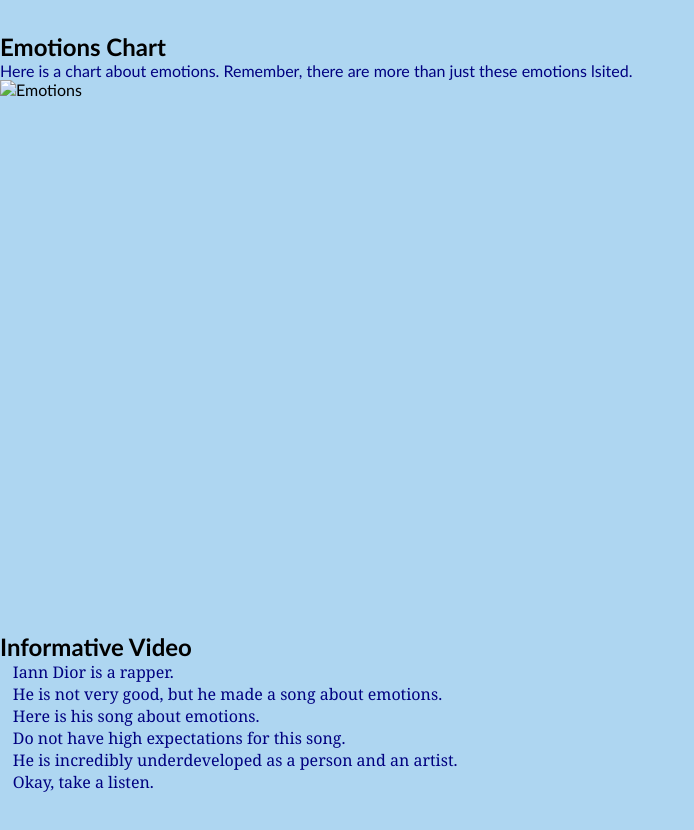
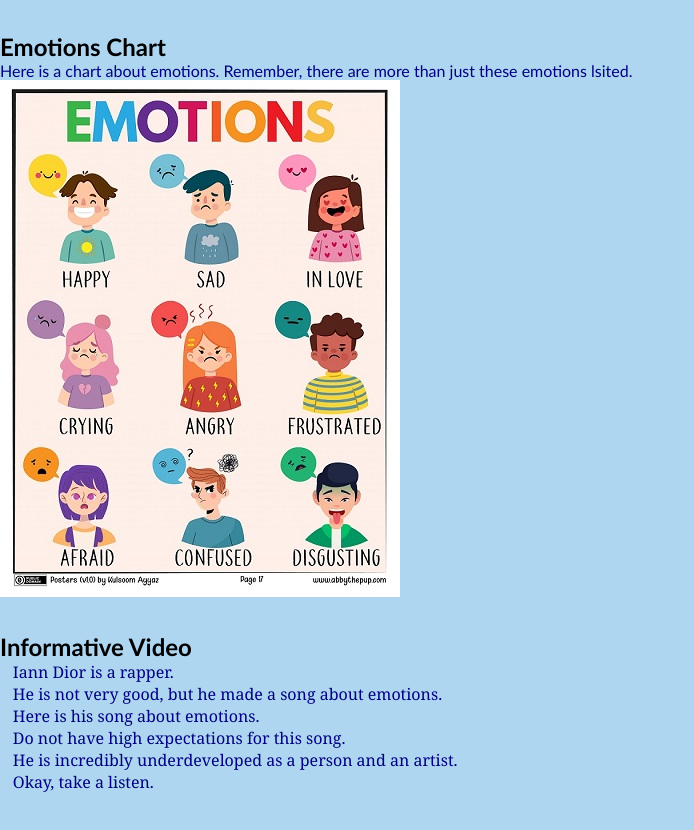
Before and after one commit to IsaacTowner/IsaacTownerWebDev, a plain HTML site: page Scratch.html in a window 1280 px wide. Shown: the part 118-948 px from the top of the page, without its empty margins (0-694 px from the left). Drawn offline with Linux system fonts and the light colour scheme; the site is published under a folder, as on GitHub Pages, so addresses that start at the root find nothing; grey boxes are pictures that could not be loaded.

Commit message:
Update Scratch.html

```diff
--- a/Scratch.html
+++ b/Scratch.html
@@ -32,7 +32,7 @@
       <p><div class="EC-text">Here is a chart about emotions. Remember, there are more than just these emotions lsited.</div></p>
 
       <!-- img -->
-      <img src="/assets/Emotions.jpg" alt="Emotions">
+      <img src="assets/Emotions.jpg" alt="Emotions">
       <!-- end img -->
 
     </section>
```
